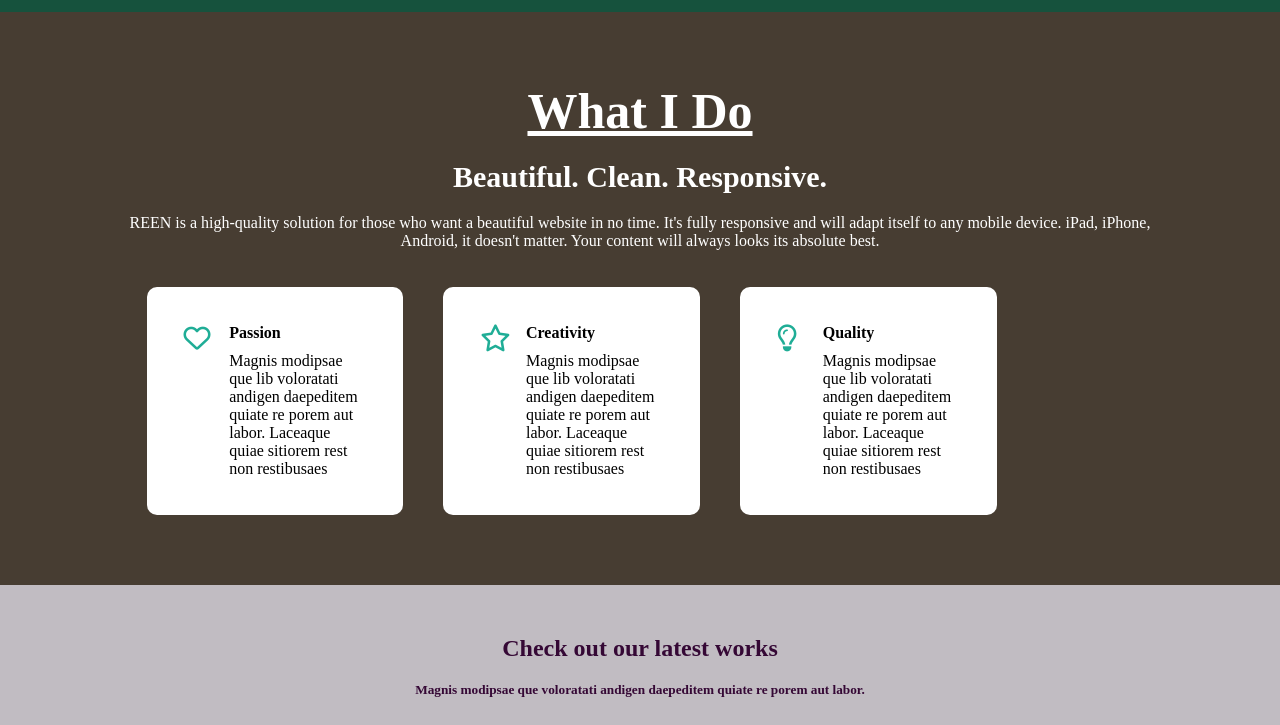
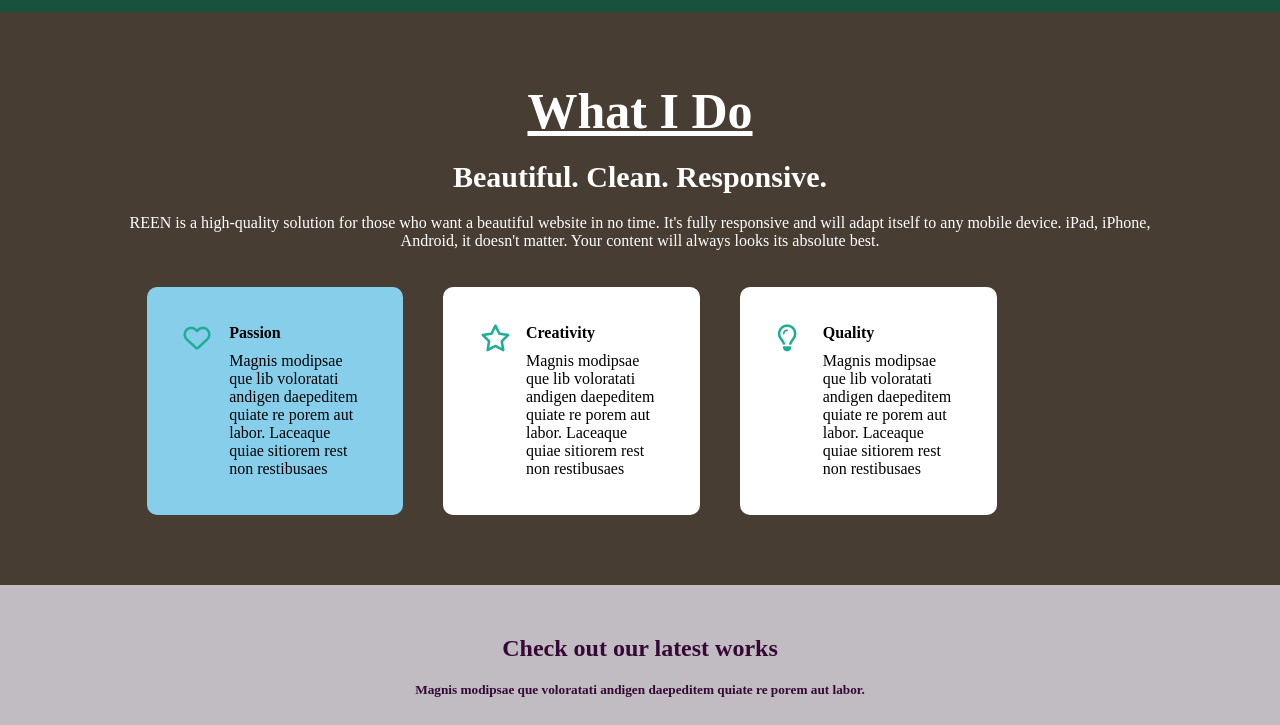
Before and after one commit to DevRayhan/class-17, a plain HTML site: page index.html in a window 1280 px wide. In both pictures the pointer is over the element 274 px from the left and 1384 px from the top of the page. Shown: the part 984-1709 px from the top of the page. Drawn offline with Linux system fonts and the light colour scheme.

Commit message:
hoveradd

```diff
--- a/style.css
+++ b/style.css
@@ -189,6 +189,10 @@ li .dropdown li a:hover{
     padding: 37px;
     margin-top: 37px;
     border-radius: 10px;
+    transition: .7s;
+}
+.singleService:hover{
+    background-color: skyblue;
 }
 .icon{
     width: 7%;
@@ -266,6 +270,10 @@ color: hotpink;
     background-color: cyan;
     border-radius: 50px;
 }
+.singleimg ul li:hover{
+    background-color: white;
+}
+/* ques                section           start           */
 .quesSection{
     background-color: grey;
     padding: 101px;
```
